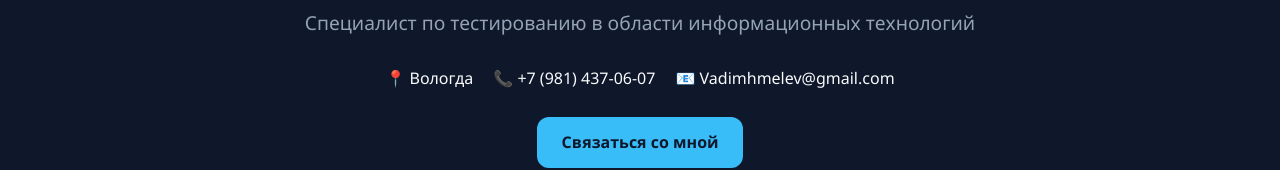
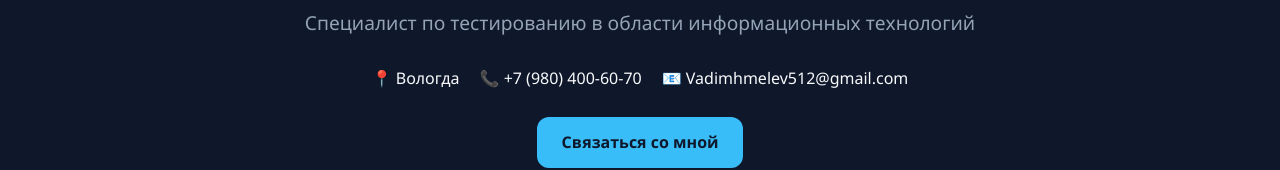
Before and after one commit to sirinka527/vadim_khmelev.github.io, a plain HTML site: page index.html in a window 1280 px wide. Shown: the part 198-368 px from the top of the page. Drawn offline with Linux system fonts and the light colour scheme.

Commit message:
new_resume

```diff
--- a/index.html
+++ b/index.html
@@ -3,7 +3,7 @@
 <head>
     <meta charset="UTF-8">
     <meta name="viewport" content="width=device-width, initial-scale=1.0">
-    <title>Вадим Хмелев | QA Engineer</title>
+    <title>Хмелев Вадим Васильевич | QA Engineer</title>
     <link rel="stylesheet" href="style.css">
 </head>
 <body>
@@ -19,8 +19,8 @@
 
         <div class="contacts">
             <span>📍 Вологда</span>
-            <span>📞 +7 (981) 437-06-07</span>
-            <span>📧 Vadimhmelev@gmail.com</span>
+            <span>📞 +7 (980) 400-60-70</span>
+            <span>📧 Vadimhmelev512@gmail.com</span>
         </div>
 
         <a href="mailto:Vadimhmelev@gmail.com" class="btn">
```
